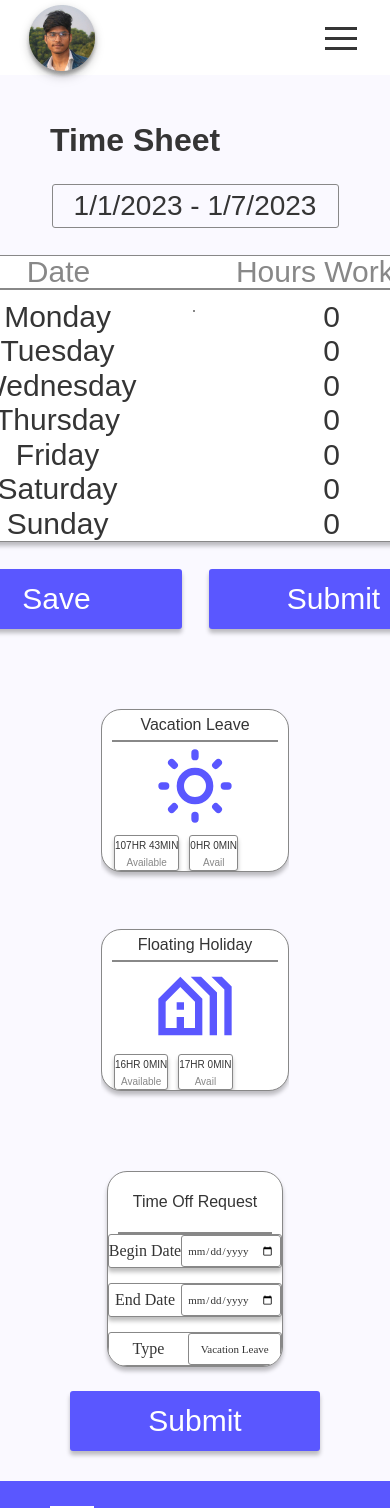
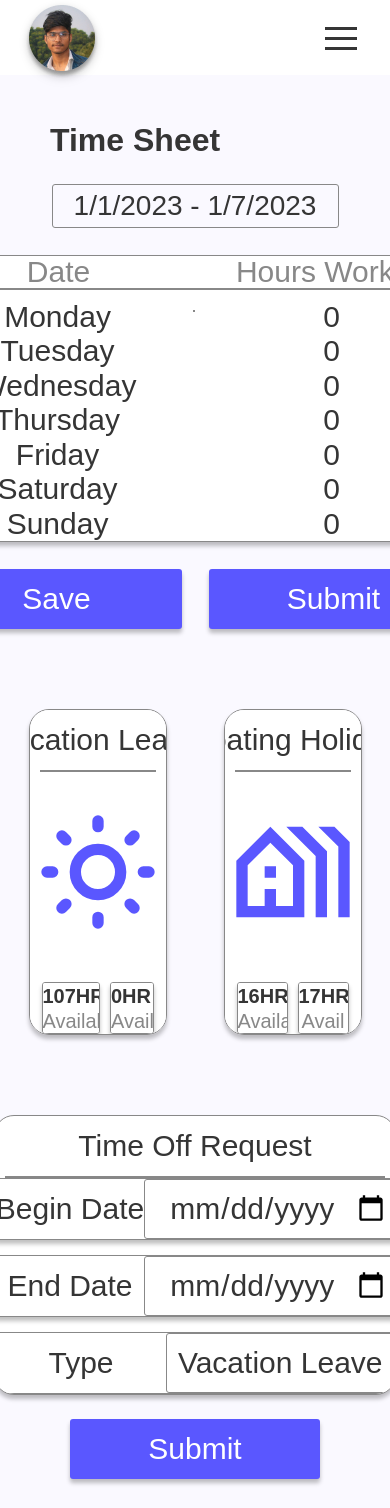
Before and after one commit to JosephHuntley/nexus, a Next.js app: page /timesheet in a window 390 px wide. Shown: the top 1508 px of the page. Built offline with nearby package versions, Linux system fonts and the light colour scheme.

Commit message:
Responsive Design Tablet

```diff
--- a/src/components/TimeSheet/RequestForm/RequestForm.tsx
+++ b/src/components/TimeSheet/RequestForm/RequestForm.tsx
@@ -27,9 +27,11 @@ function RequestForm() {
 	return (
 		<RequestContainer>
 			<Box
-				height='383px'
-				width='383px'
-				radius='20px'>
+				height='38.3rem'
+				width='38.3rem'
+				radius='20px'
+				md_height='78rem'
+				md_width='78rem'>
 				<RequestTitle>Time Off Request</RequestTitle>
 				<Separator />
 				<InnerBox
@@ -37,9 +39,11 @@ function RequestForm() {
 					gap='15px'
 					height='83%'>
 					<Box
-						width='328px'
-						height='77px'
-						radius='3px'>
+						width='32.8rem'
+						height='7.7rem'
+						radius='3px'
+						md_height='38rem'
+						md_width='70rem'>
 						<InnerBox
 							gap='none'
 							direction='row'
@@ -57,9 +61,11 @@ function RequestForm() {
 						</InnerBox>
 					</Box>
 					<Box
-						width='328px'
-						height='77px'
-						radius='3px'>
+						width='32.8rem'
+						height='7.7rem'
+						radius='3px'
+						md_height='38rem'
+						md_width='70rem'>
 						<InnerBox
 							gap='none'
 							direction='row'
@@ -77,9 +83,11 @@ function RequestForm() {
 						</InnerBox>
 					</Box>
 					<Box
-						width='328px'
-						height='77px'
-						radius='3px'>
+						width='32.8rem'
+						height='7.7rem'
+						radius='3px'
+						md_height='38rem'
+						md_width='70rem'>
 						<InnerBox
 							gap='none'
 							direction='row'
--- a/src/components/TimeSheet/RequestForm/RequestFormStyles.ts
+++ b/src/components/TimeSheet/RequestForm/RequestFormStyles.ts
@@ -8,46 +8,55 @@ export const RequestContainer = styled.form`
 
 export const RequestTitle = styled.div`
 	color: ${(props) => props.theme.colors.text_primary};
-	font-style: normal;
-	font-weight: 400;
-	font-size: 16px;
-	line-height: 24px;
+
+	font-size: 1.6rem;
+
 	text-align: center;
 	display: flex;
 	align-items: center;
 	justify-content: center;
 	width: 100%;
-	height: 60px;
+	height: 6rem;
+
+	@media ${(props) => props.theme.breakpoints.tablet} {
+		font-size: 3rem;
+	}
 `;
 
 export const RequestSubtitle = styled.div`
 	color: ${(props) => props.theme.colors.text_primary};
 	height: 100%;
 	width: 50%;
-	font-family: 'Poppins';
-	font-style: normal;
-	font-weight: 400;
-	font-size: 16px;
+
+	font-size: 1.6rem;
 	display: flex;
 	justify-content: center;
 	align-items: center;
 	text-align: center;
+
+	@media ${(props) => props.theme.breakpoints.tablet} {
+		font-size: 3rem;
+	}
 `;
 
 export const RequestDate = styled.input`
-	width: 100px;
-	height: 32px;
-	padding: 5px;
+	width: 10rem;
+	height: 3.2rem;
+	padding: 0.5rem;
 	justify-content: center;
-	font-family: 'Poppins';
-	font-style: normal;
-	font-weight: 400;
-	font-size: 11px;
-	line-height: 16px;
+
+	font-size: 1.6rem;
 	background: transparent;
 	color: ${(props) => props.theme.colors.text_primary};
 	border: 1px solid ${(props) => props.theme.colors.text_secondary};
 	border-radius: 3px;
+	text-align: center;
+
+	@media ${(props) => props.theme.breakpoints.tablet} {
+		width: 25rem;
+		height: 6rem;
+		font-size: 3rem;
+	}
 `;
 
 export const RequestType = styled.select`
@@ -57,15 +66,18 @@ export const RequestType = styled.select`
 	text-align-last: center;
 	width: 100%;
 	height: 100%;
-	font-family: 'Poppins';
-	font-style: normal;
-	font-weight: 400;
-	font-size: 11px;
-	line-height: 16px;
+
+	font-size: 1.1rem;
 	color: ${(props) => props.theme.colors.text_primary};
 	border: 1px solid ${(props) => props.theme.colors.text_secondary};
 	border-radius: 3px;
-	padding: 5px;
-	width: 100px;
-	height: 32px;
+	padding: 0.5rem;
+	width: 10rem;
+	height: 3.2rem;
+
+	@media ${(props) => props.theme.breakpoints.tablet} {
+		width: 25rem;
+		height: 6rem;
+		font-size: 3rem;
+	}
 `;
--- a/src/pages/timesheet.tsx
+++ b/src/pages/timesheet.tsx
@@ -13,6 +13,7 @@ import {
 	VacationIcon,
 	VacationText,
 	VacationSubtitle,
+	Icon,
 } from '@/styles/pages/TimesheetStyles';
 import { Separator, Title } from '@/styles/globals';
 import RequestForm from '@/components/TimeSheet/RequestForm/RequestForm';
@@ -44,27 +45,35 @@ function Timesheet() {
 					<TimeCard />
 					<VacationContainer>
 						<Box
-							height='188px'
-							width='188px'
-							radius='20px'>
+							height='18.8rem'
+							width='18.8rem'
+							radius='20px'
+							md_height='46vw'
+							md_width='46vw'>
 							<VacationTitle>Vacation Leave</VacationTitle>
 							<Separator />
+							<Icon>
 								<VacationIcon className=''>
 									<HiOutlineSun />
 								</VacationIcon>
+							</Icon>
 							{/* TODO: Change Static number to dynamic value */}
 							<BoxContainer>
 								<Box
-									width='76px'
-									height='38px'
-									radius='3px'>
+									width='7.6rem'
+									height='3.8rem'
+									radius='3px'
+									md_height='6.5rem'
+									md_width='17.6rem'>
 									<VacationSubtitle>107HR 43MIN</VacationSubtitle>
 									<VacationText>Available</VacationText>
 								</Box>
 								<Box
-									width='76px'
-									height='38px'
-									radius='3px'>
+									width='7.6rem'
+									height='3.8rem'
+									radius='3px'
+									md_height='6.5rem'
+									md_width='17.6rem'>
 									<VacationSubtitle>0HR 0MIN</VacationSubtitle>
 									<VacationText>Avail</VacationText>
 								</Box>
@@ -73,24 +82,32 @@ function Timesheet() {
 						<Box
 							height='188px'
 							width='188px'
-							radius='20px'>
+							radius='20px'
+							md_height='46vw'
+							md_width='46vw'>
 							<VacationTitle>Floating Holiday</VacationTitle>
 							<Separator />
+							<Icon>
 								<VacationIcon className=''>
 									<MdOutlineHolidayVillage />
 								</VacationIcon>
+							</Icon>
 							<BoxContainer>
 								<Box
 									width='76px'
 									height='38px'
-									radius='3px'>
+									radius='3px'
+									md_height='6.5rem'
+									md_width='17.6rem'>
 									<VacationSubtitle>16HR 0MIN</VacationSubtitle>
 									<VacationText>Available</VacationText>
 								</Box>
 								<Box
 									width='76px'
 									height='38px'
-									radius='3px'>
+									radius='3px'
+									md_height='6.5rem'
+									md_width='17.6rem'>
 									<VacationSubtitle>17HR 0MIN</VacationSubtitle>
 									<VacationText>Avail</VacationText>
 								</Box>
--- a/src/styles/pages/TimesheetStyles.js
+++ b/src/styles/pages/TimesheetStyles.js
@@ -32,55 +32,80 @@ export const BoxContainer = styled.div`
 	flex-direction: row;
 	gap: 10px;
 	margin: 0 12px;
+
+	@media ${(props) => props.theme.breakpoints.tablet} {
+		margin-top: 1rem;
+	}
 `;
 
 export const VacationContainer = styled.article`
 	display: flex;
 	flex-direction: column;
-	gap: 57px;
-	overflow: hidden;
-	padding: 10px 0;
+	gap: 5.7rem;
+	padding: 1rem 0;
+
+	@media ${(props) => props.theme.breakpoints.tablet} {
+		flex-direction: row;
+		padding: 1rem 2.85rem;
+		width: 100vw;
+	}
 `;
 
 const MyProvider = ({ className, children }) => (
 	<IconContext.Provider value={{ className }}>{children}</IconContext.Provider>
 );
 
+export const Icon = styled.div`
+	display: flex;
+	justify-content: center;
+	align-content: center;
+`;
+
 export const VacationIcon = styled(MyProvider)`
 	color: ${(props) => props.theme.colors.bg_primary};
-	width: 88px;
-	height: 88px;
-	margin: 0 49px;
+	width: 8.8rem;
+	height: 8.8rem;
+
+	@media ${(props) => props.theme.breakpoints.tablet} {
+		width: 16rem;
+		height: 16rem;
+		margin: 2rem 0;
+	}
 `;
 
 export const VacationTitle = styled.div`
 	color: ${(props) => props.theme.colors.text_primary};
-	font-style: normal;
-	font-weight: 400;
-	font-size: 16px;
-	line-height: 24px;
+	font-size: 1.6rem;
 	text-align: center;
 	display: flex;
 	align-items: center;
 	justify-content: center;
 	width: 100%;
-	height: 30px;
+	height: 3rem;
+
+	@media ${(props) => props.theme.breakpoints.tablet} {
+		font-size: 3rem;
+		height: 6rem;
+	}
 `;
 
 export const VacationSubtitle = styled.h3`
 	color: ${(props) => props.theme.colors.text_primary};
 	width: 100%;
-	font-weight: 400;
-	font-size: 10px;
-	line-height: 15px;
+	font-size: 1rem;
 	text-align: center;
-	margin: 2px 0;
+	margin: 0.2rem 0;
+
+	@media ${(props) => props.theme.breakpoints.tablet} {
+		font-size: 2rem;
+	}
 `;
 export const VacationText = styled.p`
 	color: ${(props) => props.theme.colors.text_secondary};
 	width: 100%;
-	font-weight: 400;
-	font-size: 10px;
-	line-height: 15px;
+	font-size: 1rem;
 	text-align: center;
+	@media ${(props) => props.theme.breakpoints.tablet} {
+		font-size: 2rem;
+	}
 `;
```
Lines whose indentation alone changed are shown as unchanged.
